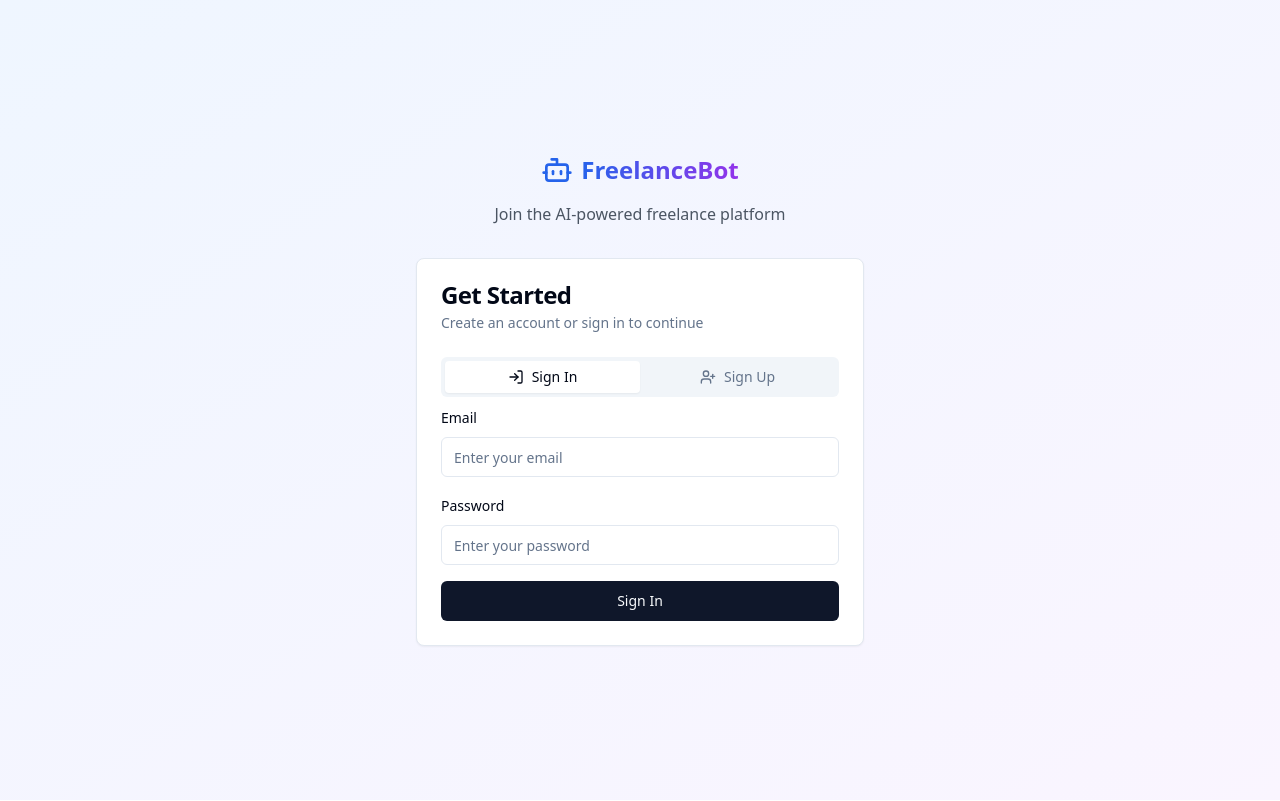
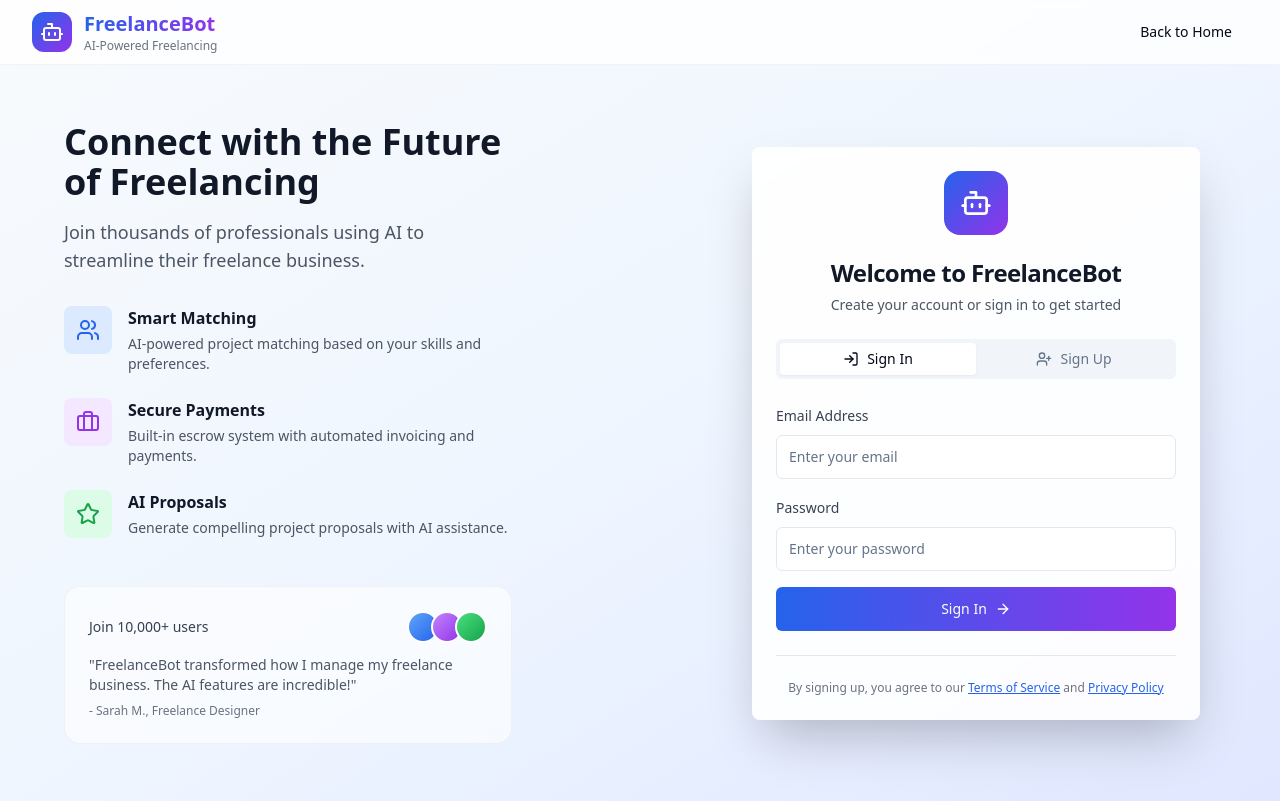
Before and after one commit to chebby76/freelance-flow-bot, a React (Vite) app: page /auth in a window 1280 px wide. Built offline with nearby package versions, Linux system fonts and the light colour scheme.

Commit message:
Redesign user interface
Refactor the UI for improved user experience and visual appeal.

```diff
--- a/src/pages/Auth.tsx
+++ b/src/pages/Auth.tsx
@@ -8,7 +8,7 @@ import { Card, CardContent, CardDescription, CardHeader, CardTitle } from '@/com
 import { Tabs, TabsContent, TabsList, TabsTrigger } from '@/components/ui/tabs';
 import { Label } from '@/components/ui/label';
 import { Select, SelectContent, SelectItem, SelectTrigger, SelectValue } from '@/components/ui/select';
-import { Bot, UserPlus, LogIn, AlertCircle } from 'lucide-react';
+import { Bot, UserPlus, LogIn, Users, Briefcase, Star, ArrowRight } from 'lucide-react';
 import { toast } from 'sonner';
 
 const Auth = () => {
@@ -91,123 +91,255 @@ const Auth = () => {
   };
 
   return (
-    <div className="min-h-screen bg-gradient-to-br from-blue-50 to-purple-50 flex items-center justify-center p-4">
-      <div className="w-full max-w-md">
-        <div className="text-center mb-8">
-          <div className="flex items-center justify-center space-x-2 mb-4">
-            <Bot className="h-8 w-8 text-blue-600" />
-            <span className="text-2xl font-bold bg-gradient-to-r from-blue-600 to-purple-600 bg-clip-text text-transparent">
+    <div className="min-h-screen bg-gradient-to-br from-slate-50 via-blue-50 to-indigo-100">
+      {/* Header */}
+      <nav className="bg-white/80 backdrop-blur-sm border-b border-gray-200/50 sticky top-0 z-50">
+        <div className="max-w-7xl mx-auto px-4 sm:px-6 lg:px-8">
+          <div className="flex justify-between items-center h-16">
+            <div className="flex items-center space-x-3">
+              <div className="p-2 bg-gradient-to-br from-blue-600 to-purple-600 rounded-xl">
+                <Bot className="h-6 w-6 text-white" />
+              </div>
+              <div>
+                <h1 className="text-xl font-bold bg-gradient-to-r from-blue-600 to-purple-600 bg-clip-text text-transparent">
                   FreelanceBot
-            </span>
+                </h1>
+                <p className="text-xs text-gray-500">AI-Powered Freelancing</p>
               </div>
-          <p className="text-gray-600">Join the AI-powered freelance platform</p>
+            </div>
+            <Button variant="ghost" onClick={() => navigate('/')}>
+              Back to Home
+            </Button>
+          </div>
+        </div>
+      </nav>
+
+      <div className="flex min-h-[calc(100vh-4rem)]">
+        {/* Left Side - Hero Content */}
+        <div className="hidden lg:flex lg:flex-1 lg:flex-col lg:justify-center lg:px-12 xl:px-16">
+          <div className="max-w-md">
+            <div className="mb-8">
+              <h2 className="text-4xl font-bold text-gray-900 mb-4">
+                Connect with the Future of Freelancing
+              </h2>
+              <p className="text-lg text-gray-600 mb-8">
+                Join thousands of professionals using AI to streamline their freelance business.
+              </p>
             </div>
 
-        <Card>
-          <CardHeader>
-            <CardTitle>Get Started</CardTitle>
-            <CardDescription>
-              Create an account or sign in to continue
+            <div className="space-y-6">
+              <div className="flex items-start space-x-4">
+                <div className="flex-shrink-0 w-12 h-12 bg-blue-100 rounded-lg flex items-center justify-center">
+                  <Users className="h-6 w-6 text-blue-600" />
+                </div>
+                <div>
+                  <h3 className="font-semibold text-gray-900 mb-1">Smart Matching</h3>
+                  <p className="text-gray-600 text-sm">AI-powered project matching based on your skills and preferences.</p>
+                </div>
+              </div>
+
+              <div className="flex items-start space-x-4">
+                <div className="flex-shrink-0 w-12 h-12 bg-purple-100 rounded-lg flex items-center justify-center">
+                  <Briefcase className="h-6 w-6 text-purple-600" />
+                </div>
+                <div>
+                  <h3 className="font-semibold text-gray-900 mb-1">Secure Payments</h3>
+                  <p className="text-gray-600 text-sm">Built-in escrow system with automated invoicing and payments.</p>
+                </div>
+              </div>
+
+              <div className="flex items-start space-x-4">
+                <div className="flex-shrink-0 w-12 h-12 bg-green-100 rounded-lg flex items-center justify-center">
+                  <Star className="h-6 w-6 text-green-600" />
+                </div>
+                <div>
+                  <h3 className="font-semibold text-gray-900 mb-1">AI Proposals</h3>
+                  <p className="text-gray-600 text-sm">Generate compelling project proposals with AI assistance.</p>
+                </div>
+              </div>
+            </div>
+
+            <div className="mt-12 p-6 bg-white/60 backdrop-blur-sm rounded-2xl border border-gray-200/50">
+              <div className="flex items-center justify-between mb-3">
+                <span className="text-sm font-medium text-gray-700">Join 10,000+ users</span>
+                <div className="flex -space-x-2">
+                  <div className="w-8 h-8 bg-gradient-to-br from-blue-400 to-blue-600 rounded-full border-2 border-white"></div>
+                  <div className="w-8 h-8 bg-gradient-to-br from-purple-400 to-purple-600 rounded-full border-2 border-white"></div>
+                  <div className="w-8 h-8 bg-gradient-to-br from-green-400 to-green-600 rounded-full border-2 border-white"></div>
+                </div>
+              </div>
+              <p className="text-sm text-gray-600">"FreelanceBot transformed how I manage my freelance business. The AI features are incredible!"</p>
+              <p className="text-xs text-gray-500 mt-2">- Sarah M., Freelance Designer</p>
+            </div>
+          </div>
+        </div>
+
+        {/* Right Side - Auth Form */}
+        <div className="flex-1 flex items-center justify-center px-4 sm:px-6 lg:px-8">
+          <div className="w-full max-w-md">
+            <Card className="shadow-2xl border-0 bg-white/90 backdrop-blur-sm">
+              <CardHeader className="text-center pb-6">
+                <div className="mx-auto w-16 h-16 bg-gradient-to-br from-blue-600 to-purple-600 rounded-2xl flex items-center justify-center mb-4">
+                  <Bot className="h-8 w-8 text-white" />
+                </div>
+                <CardTitle className="text-2xl font-bold text-gray-900">Welcome to FreelanceBot</CardTitle>
+                <CardDescription className="text-gray-600">
+                  Create your account or sign in to get started
                 </CardDescription>
               </CardHeader>
+
               <CardContent>
                 <Tabs defaultValue="signin" className="w-full">
-              <TabsList className="grid w-full grid-cols-2">
-                <TabsTrigger value="signin">
-                  <LogIn className="w-4 h-4 mr-2" />
-                  Sign In
+                  <TabsList className="grid w-full grid-cols-2 mb-6">
+                    <TabsTrigger value="signin" className="flex items-center space-x-2">
+                      <LogIn className="w-4 h-4" />
+                      <span>Sign In</span>
                     </TabsTrigger>
-                <TabsTrigger value="signup">
-                  <UserPlus className="w-4 h-4 mr-2" />
-                  Sign Up
+                    <TabsTrigger value="signup" className="flex items-center space-x-2">
+                      <UserPlus className="w-4 h-4" />
+                      <span>Sign Up</span>
                     </TabsTrigger>
                   </TabsList>
 
-              <TabsContent value="signin">
+                  <TabsContent value="signin" className="space-y-4">
                     <form onSubmit={handleSignIn} className="space-y-4">
                       <div className="space-y-2">
-                    <Label htmlFor="signin-email">Email</Label>
+                        <Label htmlFor="signin-email" className="text-sm font-medium text-gray-700">Email Address</Label>
                         <Input
                           id="signin-email"
                           type="email"
                           placeholder="Enter your email"
                           value={email}
                           onChange={(e) => setEmail(e.target.value)}
+                          className="h-11 border-gray-200 focus:border-blue-500 focus:ring-blue-500"
                           required
                         />
                       </div>
                       <div className="space-y-2">
-                    <Label htmlFor="signin-password">Password</Label>
+                        <Label htmlFor="signin-password" className="text-sm font-medium text-gray-700">Password</Label>
                         <Input
                           id="signin-password"
                           type="password"
                           placeholder="Enter your password"
                           value={password}
                           onChange={(e) => setPassword(e.target.value)}
+                          className="h-11 border-gray-200 focus:border-blue-500 focus:ring-blue-500"
                           required
                         />
                       </div>
-                  <Button type="submit" className="w-full" disabled={loading}>
-                    {loading ? 'Signing In...' : 'Sign In'}
+                      <Button
+                        type="submit"
+                        className="w-full h-11 bg-gradient-to-r from-blue-600 to-purple-600 hover:from-blue-700 hover:to-purple-700 text-white font-medium"
+                        disabled={loading}
+                      >
+                        {loading ? (
+                          <div className="flex items-center space-x-2">
+                            <div className="w-4 h-4 border-2 border-white/30 border-t-white rounded-full animate-spin"></div>
+                            <span>Signing In...</span>
+                          </div>
+                        ) : (
+                          <div className="flex items-center space-x-2">
+                            <span>Sign In</span>
+                            <ArrowRight className="w-4 h-4" />
+                          </div>
+                        )}
                       </Button>
                     </form>
                   </TabsContent>
 
-              <TabsContent value="signup">
+                  <TabsContent value="signup" className="space-y-4">
                     <form onSubmit={handleSignUp} className="space-y-4">
                       <div className="space-y-2">
-                    <Label htmlFor="signup-name">Full Name</Label>
+                        <Label htmlFor="signup-name" className="text-sm font-medium text-gray-700">Full Name</Label>
                         <Input
                           id="signup-name"
                           type="text"
                           placeholder="Enter your full name"
                           value={fullName}
                           onChange={(e) => setFullName(e.target.value)}
+                          className="h-11 border-gray-200 focus:border-blue-500 focus:ring-blue-500"
                           required
                         />
                       </div>
                       <div className="space-y-2">
-                    <Label htmlFor="signup-email">Email</Label>
+                        <Label htmlFor="signup-email" className="text-sm font-medium text-gray-700">Email Address</Label>
                         <Input
                           id="signup-email"
                           type="email"
                           placeholder="Enter your email"
                           value={email}
                           onChange={(e) => setEmail(e.target.value)}
+                          className="h-11 border-gray-200 focus:border-blue-500 focus:ring-blue-500"
                           required
                         />
                       </div>
                       <div className="space-y-2">
-                    <Label htmlFor="signup-password">Password</Label>
+                        <Label htmlFor="signup-password" className="text-sm font-medium text-gray-700">Password</Label>
                         <Input
                           id="signup-password"
                           type="password"
-                      placeholder="Create a password"
+                          placeholder="Create a secure password"
                           value={password}
                           onChange={(e) => setPassword(e.target.value)}
+                          className="h-11 border-gray-200 focus:border-blue-500 focus:ring-blue-500"
                           required
                         />
                       </div>
                       <div className="space-y-2">
-                    <Label htmlFor="user-type">I am a...</Label>
+                        <Label htmlFor="user-type" className="text-sm font-medium text-gray-700">I am a...</Label>
                         <Select value={userType} onValueChange={(value: 'freelancer' | 'client') => setUserType(value)}>
-                      <SelectTrigger>
+                          <SelectTrigger className="h-11 border-gray-200 focus:border-blue-500 focus:ring-blue-500">
                             <SelectValue placeholder="Select your role" />
                           </SelectTrigger>
                           <SelectContent>
-                        <SelectItem value="freelancer">Freelancer</SelectItem>
-                        <SelectItem value="client">Client</SelectItem>
+                            <SelectItem value="freelancer">
+                              <div className="flex items-center space-x-2">
+                                <Users className="w-4 h-4 text-blue-600" />
+                                <span>Freelancer - I offer services</span>
+                              </div>
+                            </SelectItem>
+                            <SelectItem value="client">
+                              <div className="flex items-center space-x-2">
+                                <Briefcase className="w-4 h-4 text-purple-600" />
+                                <span>Client - I need services</span>
+                              </div>
+                            </SelectItem>
                           </SelectContent>
                         </Select>
                       </div>
-                  <Button type="submit" className="w-full" disabled={loading}>
-                    {loading ? 'Creating Account...' : 'Create Account'}
+                      <Button
+                        type="submit"
+                        className="w-full h-11 bg-gradient-to-r from-blue-600 to-purple-600 hover:from-blue-700 hover:to-purple-700 text-white font-medium"
+                        disabled={loading}
+                      >
+                        {loading ? (
+                          <div className="flex items-center space-x-2">
+                            <div className="w-4 h-4 border-2 border-white/30 border-t-white rounded-full animate-spin"></div>
+                            <span>Creating Account...</span>
+                          </div>
+                        ) : (
+                          <div className="flex items-center space-x-2">
+                            <span>Create Account</span>
+                            <ArrowRight className="w-4 h-4" />
+                          </div>
+                        )}
                       </Button>
                     </form>
                   </TabsContent>
                 </Tabs>
+
+                <div className="mt-6 pt-6 border-t border-gray-200">
+                  <p className="text-center text-xs text-gray-500">
+                    By signing up, you agree to our{' '}
+                    <a href="#" className="text-blue-600 hover:text-blue-700 underline">Terms of Service</a>{' '}
+                    and{' '}
+                    <a href="#" className="text-blue-600 hover:text-blue-700 underline">Privacy Policy</a>
+                  </p>
+                </div>
               </CardContent>
             </Card>
+          </div>
+        </div>
       </div>
     </div>
   );
```
Lines whose indentation alone changed are shown as unchanged.
